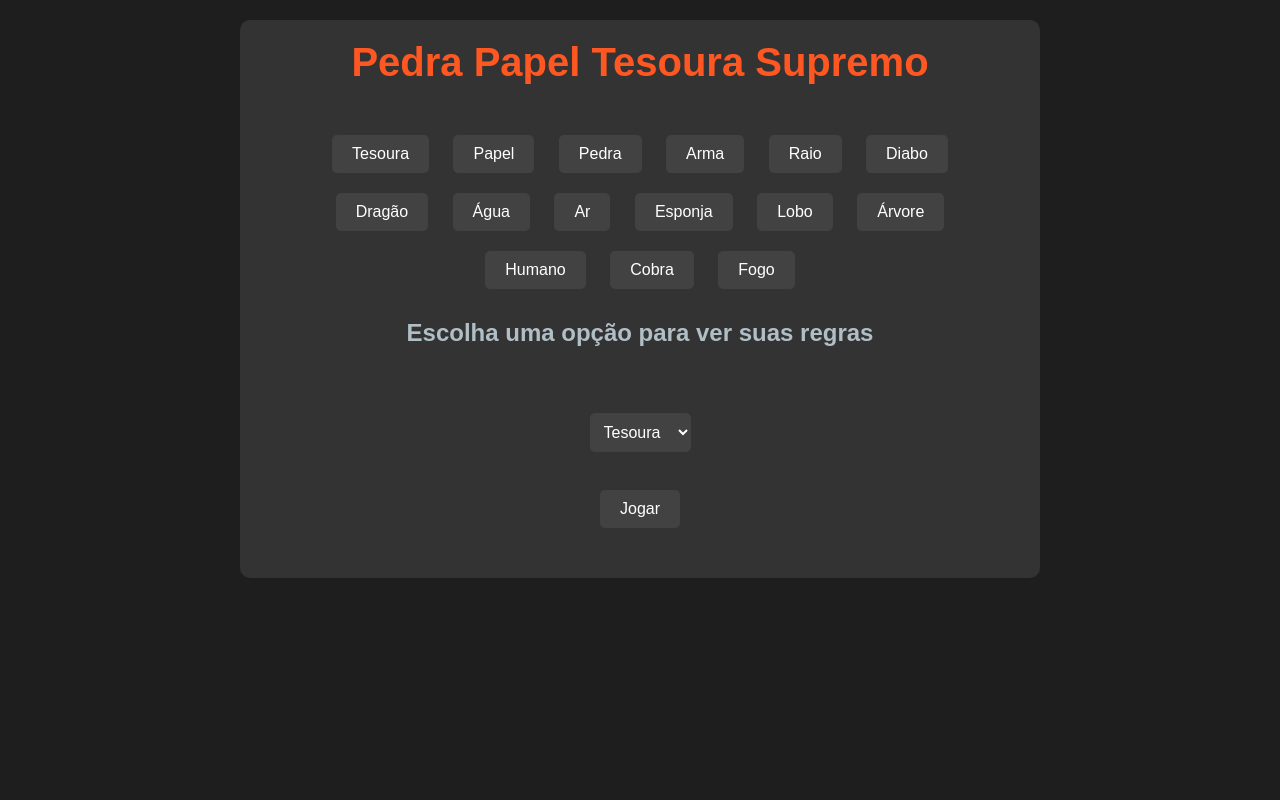
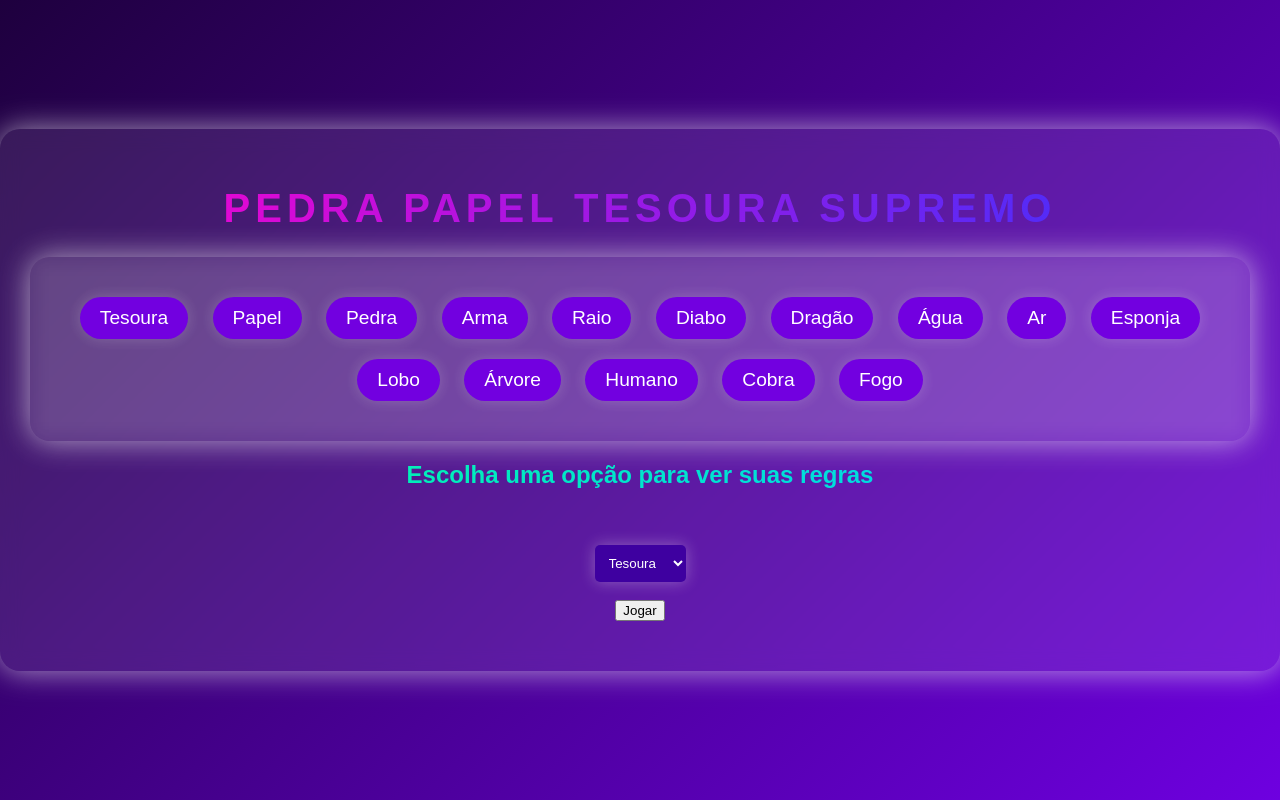
Before and after one commit to durikhg/pedra-papel-tesoura-ultimate, a plain HTML site: page index.html in a window 1280 px wide. Drawn offline with Linux system fonts and the light colour scheme.

Commit message:
styles.css

```diff
--- a/styles.css
+++ b/styles.css
@@ -1,104 +1,95 @@
-/* Reset básico para garantir que todos os navegadores tenham uma base uniforme */
-* {
+body {
+    font-family: 'Arial', sans-serif;
+    background: linear-gradient(135deg, #1e003e, #6e00e0);
+    height: 100vh;
+    display: flex;
+    justify-content: center;
+    align-items: center;
+    color: white;
     margin: 0;
-    padding: 0;
-    box-sizing: border-box;
-    font-family: 'Arial', sans-serif;
+    overflow: hidden;
 }
 
-/* Fundo geral e estilo de corpo */
-body {
-    background: #1e1e1e; /* Cinza escuro */
-    color: #e0e0e0; /* Cinza claro */
+div {
     text-align: center;
-    padding: 20px;
+    background: rgba(255, 255, 255, 0.1);
+    border-radius: 20px;
+    padding: 30px;
+    box-shadow: 0 0 15px rgba(255, 255, 255, 0.3);
+    backdrop-filter: blur(10px);
 }
 
 h1 {
-    color: #ff5722; /* Laranja intenso para destacar o título */
-    font-size: 2.5em;
-    margin-bottom: 20px;
-    animation: fadeIn 2s ease-in-out;
+    font-size: 2.5rem;
+    text-transform: uppercase;
+    letter-spacing: 5px;
+    background: linear-gradient(90deg, #ff00cc, #3333ff);
+    -webkit-background-clip: text;
+    color: transparent;
 }
 
 h2 {
-    color: #b0bec5; /* Cinza azulado para subtítulos */
-    font-size: 1.5em;
-    margin-bottom: 20px;
-    animation: fadeIn 2s ease-in-out;
+    margin-top: 20px;
+    font-size: 1.5rem;
+    background: linear-gradient(90deg, #00ff99, #00ccff);
+    -webkit-background-clip: text;
+    color: transparent;
+    transition: all 0.3s ease;
 }
 
-button {
-    background: #424242; /* Cinza escuro para botões */
+.choice-button {
+    background: #7200e0;
     border: none;
-    color: #ffffff;
+    border-radius: 50px;
     padding: 10px 20px;
     margin: 10px;
-    border-radius: 5px;
+    color: white;
+    font-size: 1.2rem;
     cursor: pointer;
-    font-size: 1em;
-    transition: background-color 0.3s, transform 0.3s;
+    box-shadow: 0 0 15px rgba(255, 255, 255, 0.2);
+    transition: all 0.3s ease;
 }
 
-button:hover {
-    background: #616161; /* Cinza médio para efeito hover */
-    transform: scale(1.05); /* Leve aumento de tamanho ao passar o mouse */
+.choice-button:hover {
+    transform: scale(1.1);
+    box-shadow: 0 0 25px rgba(255, 255, 255, 0.4);
 }
 
 button:active {
-    background: #757575; /* Cinza mais claro quando clicado */
-    transform: scale(0.98); /* Leve redução de tamanho ao clicar */
+    transform: scale(0.9);
 }
 
 select {
-    background: #424242; /* Cinza escuro para o dropdown */
-    color: #ffffff;
+    background: #3e00a0;
+    color: white;
     border: none;
     padding: 10px;
     border-radius: 5px;
-    font-size: 1em;
-    margin: 10px;
-    transition: background-color 0.3s;
+    box-shadow: 0 0 15px rgba(255, 255, 255, 0.3);
+    transition: all 0.3s ease;
 }
 
 select:hover {
-    background: #616161; /* Cinza médio para efeito hover */
+    transform: scale(1.05);
 }
 
-/* Efeito de animação de fade-in */
-@keyframes fadeIn {
-    from {
-        opacity: 0;
+#resultado {
+    font-size: 1.5rem;
+    margin-top: 20px;
+}
+
+@keyframes pulse {
+    0% {
+        box-shadow: 0 0 15px rgba(255, 255, 255, 0.3);
     }
-    to {
-        opacity: 1;
+    50% {
+        box-shadow: 0 0 30px rgba(255, 255, 255, 0.6);
+    }
+    100% {
+        box-shadow: 0 0 15px rgba(255, 255, 255, 0.3);
     }
 }
 
-#resultado {
-    font-size: 1.2em;
-    color: #ffc107; /* Amarelo para destacar o resultado */
-    margin-top: 20px;
-    animation: slideIn 1s ease-in-out;
+div {
+    animation: pulse 2s infinite;
 }
-
-/* Efeito de animação de slide-in */
-@keyframes slideIn {
-    from {
-        transform: translateY(-20px);
-        opacity: 0;
-    }
-    to {
-        transform: translateY(0);
-        opacity: 1;
-    }
-}
-
-/* Estilo do container para centralização e responsividade */
-div {
-    background: #333333; /* Cinza escuro para o container */
-    padding: 20px;
-    border-radius: 10px;
-    max-width: 800px;
-    margin: 0 auto;
-}
```
